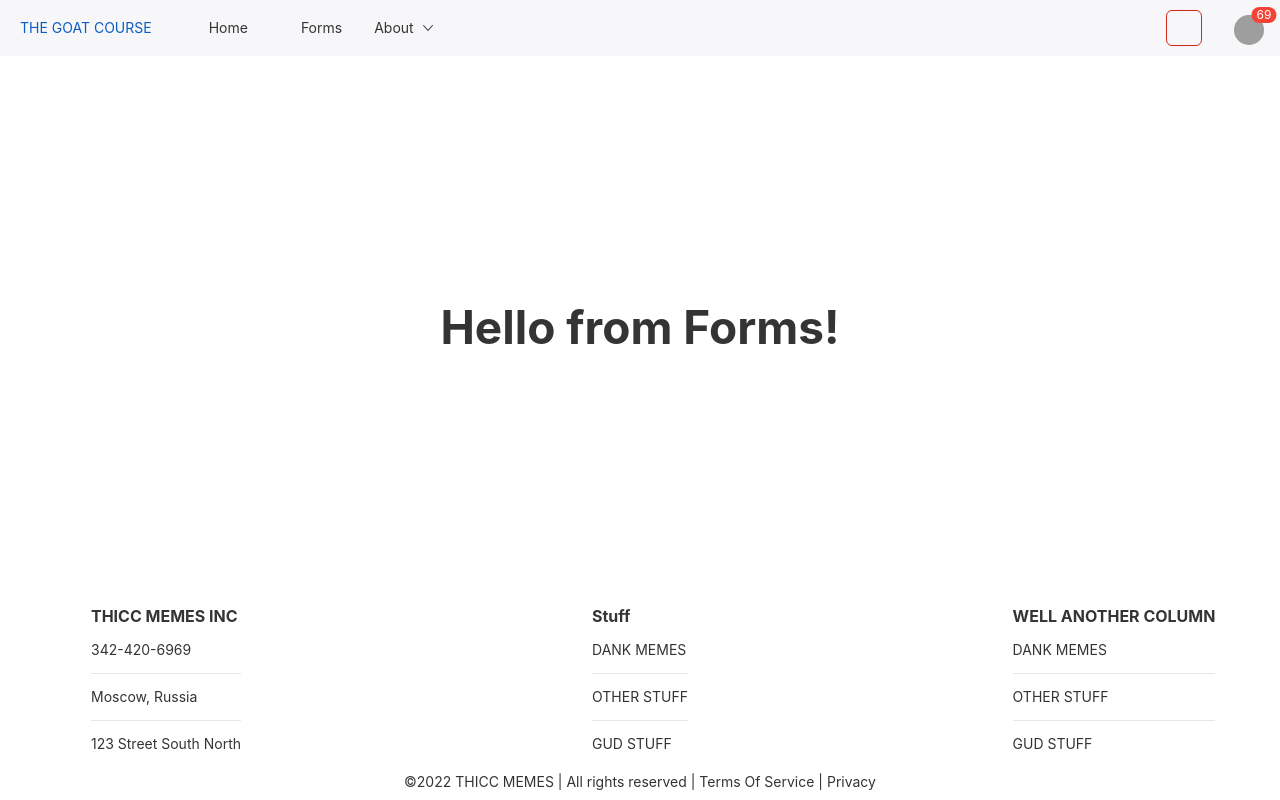
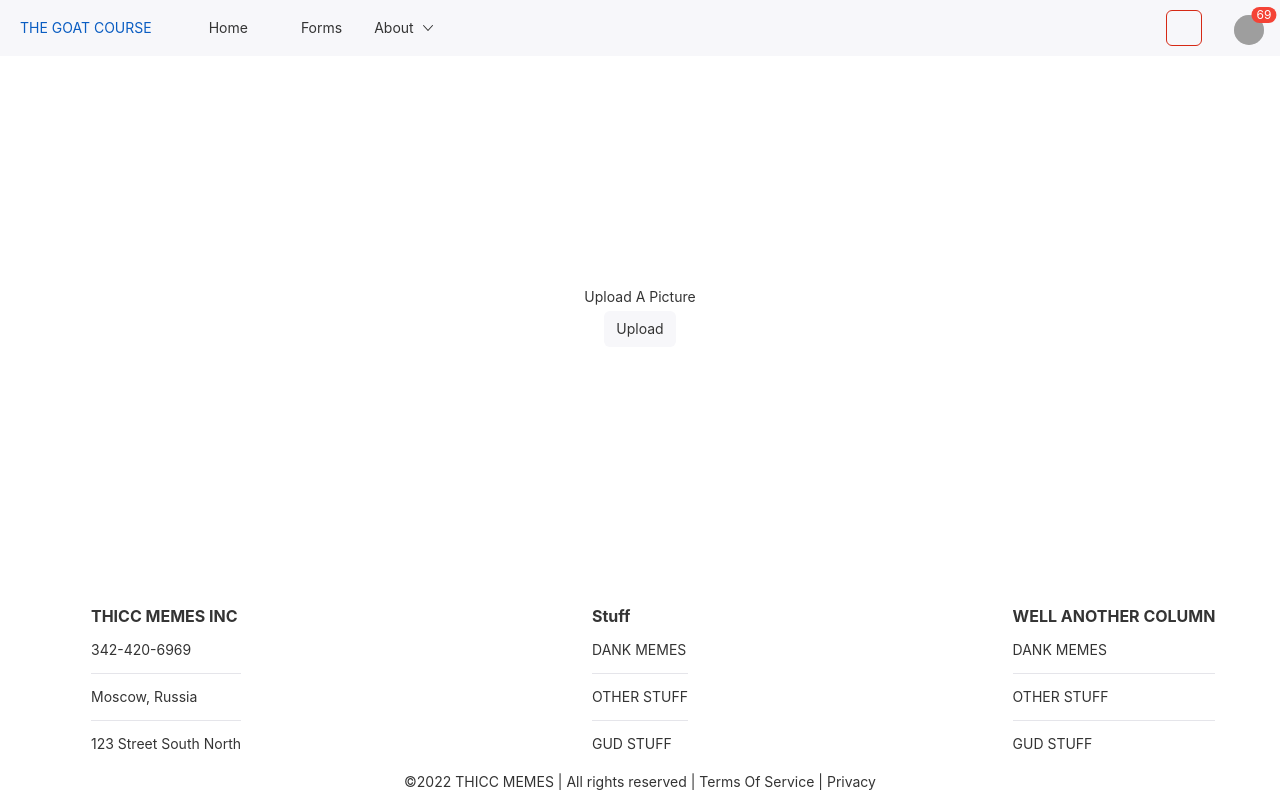
Before and after one commit to jonoman55/rsuite-app, a React (Create React App) app: page /#/forms in a window 1280 px wide. Built offline with nearby package versions, Linux system fonts and the light colour scheme; grey boxes are pictures that could not be loaded; some icons are missing.

Commit message:
Form uploader added

```diff
--- a/package.json
+++ b/package.json
@@ -3,11 +3,13 @@
   "version": "0.1.0",
   "private": true,
   "dependencies": {
+    "@loadable/component": "^5.15.2",
     "@testing-library/jest-dom": "^5.16.4",
     "@testing-library/react": "^13.3.0",
     "@testing-library/user-event": "^13.5.0",
     "react": "^18.2.0",
     "react-dom": "^18.2.0",
+    "react-json-tree": "^0.17.0",
     "react-router-dom": "^6.3.0",
     "react-scripts": "5.0.1",
     "rsuite": "^5.15.2",
--- a/src/components/Content.jsx
+++ b/src/components/Content.jsx
@@ -3,8 +3,11 @@ import { Content as RSContent } from 'rsuite';
 
 const styles = {
     display: 'flex',
+    flexDirection: 'column',
     justifyContent: 'center',
-    alignItems: 'center'
+    alignItems: 'center',
+    width: '100%',
+    height: '100%'
 };
 
 const Content = (props) => (
--- /dev/null
+++ b/src/components/Field.jsx
@@ -0,0 +1,22 @@
+import { forwardRef } from "react";
+import { Form } from "rsuite";
+
+const { Group, Control, ControlLabel, HelpText } = Form;
+
+const styles = {
+    display: 'flex',
+    flexDirection: 'column',
+    justifyContent: 'center',
+    alignItems: 'center'
+};
+
+export const Field = forwardRef((props, ref) => {
+    const { name, message, label, accepter, error, ...rest } = props;
+    return (
+        <Group ref={ref} className={error ? 'has-error' : ''} style={styles}>
+            <ControlLabel>{label}</ControlLabel>
+            <Control name={name} accepter={accepter} errorMessage={error} {...rest} style={styles} />
+            <HelpText>{message}</HelpText>
+        </Group>
+    );
+});
--- /dev/null
+++ b/src/components/Message.jsx
@@ -0,0 +1,8 @@
+import { forwardRef } from "react";
+import { Notification } from "rsuite";
+
+export const Message = forwardRef(({ message, type, ...rest }, ref) => (
+  <Notification ref={ref} {...rest} type={type} header={type}>
+     <p>{message}</p>
+  </Notification>
+));
--- a/src/components/pages/Forms.jsx
+++ b/src/components/pages/Forms.jsx
@@ -1,9 +1,93 @@
+/* eslint-disable no-unused-vars */
+import { useRef, useState } from 'react';
+import { FlexboxGrid, Form, Notification, Schema, Uploader, useToaster } from 'rsuite';
+
+import { Field } from '../Field';
 import Content from '../Content';
+import { Message } from '../Message';
 
+const { Item } = FlexboxGrid;
+
+// function asyncCheckFileType(file) {
+//     return new Promise(resolve => {
+//       setTimeout(() => {
+//         if (/^[1-9][0-9]{3}\s?[a-zA-Z]{2}$/.test(file)) {
+//           resolve(false);
+//         } else {
+//           resolve(true);
+//         }
+//       }, 500);
+//     });
+// };
+
+// const model = Schema.Model({
+//     name: Schema.Types.MixedType().addRule((value, data) => {
+//         return asyncCheckFileType(value);
+//     }, 'Please select a legal file type.')
+// });
+
+const styles = {
+    width: '100%',
+    height: '100%',
+    display: 'flex',
+    flexDirection: 'column',
+    justifyContent: 'center',
+    alignItems: 'center'
+};
+
+// TODO : Figure out how to hook up file type validation
 const Forms = () => {
+    const toaster = useToaster();
+    const formRef = useRef();
+    const [formError, setFormError] = useState({});
+    const [formValue, setFormValue] = useState({});
+
+    console.log(formValue);
+
+    const message = (
+        <Message duration={3000} type="error" message="Please select a legal file type." />
+    );
+
     return (
         <Content>
-            <h1>Hello from Forms!</h1>
+            <FlexboxGrid style={styles}>
+                <Item colspan={12}>
+                    <Form
+                        ref={formRef}
+                        onChange={setFormValue}
+                        onCheck={setFormError}
+                        formError={formError}
+                        formDefaultValue={formValue}
+                        // model={model}
+                        style={styles}
+                    >
+                        <Field
+                            onUpload={(e) => {
+                                if (/\.(gif|jpe?g|tiff?|png|webp|bmp)$/i.test(e.name.toString().toLowerCase())) {
+                                    toaster.push(message, {
+                                        placement: 'topEnd'
+                                    });
+                                }
+                            }}
+                            onError={(e) => {
+                                toaster.push(message, {
+                                    placement: 'topEnd'
+                                });
+                            }}
+                            onSuccess={() => {
+
+                            }}
+                            listType="picture-text"
+                            name="file"
+                            label="Upload A Picture"
+                            error={formError.name}
+                            accepter={Uploader}
+                            action="//jsonplaceholder.typicode.com/posts/"
+                            accept="image/*"
+                        />
+                    </Form>
+                </Item>
+            </FlexboxGrid>
         </Content>
     );
 };
```
Also changed, not shown: src/components/JSONView.jsx (added, +15 -0 lines), 1 other file (tests, documents, lock files or other folders).
